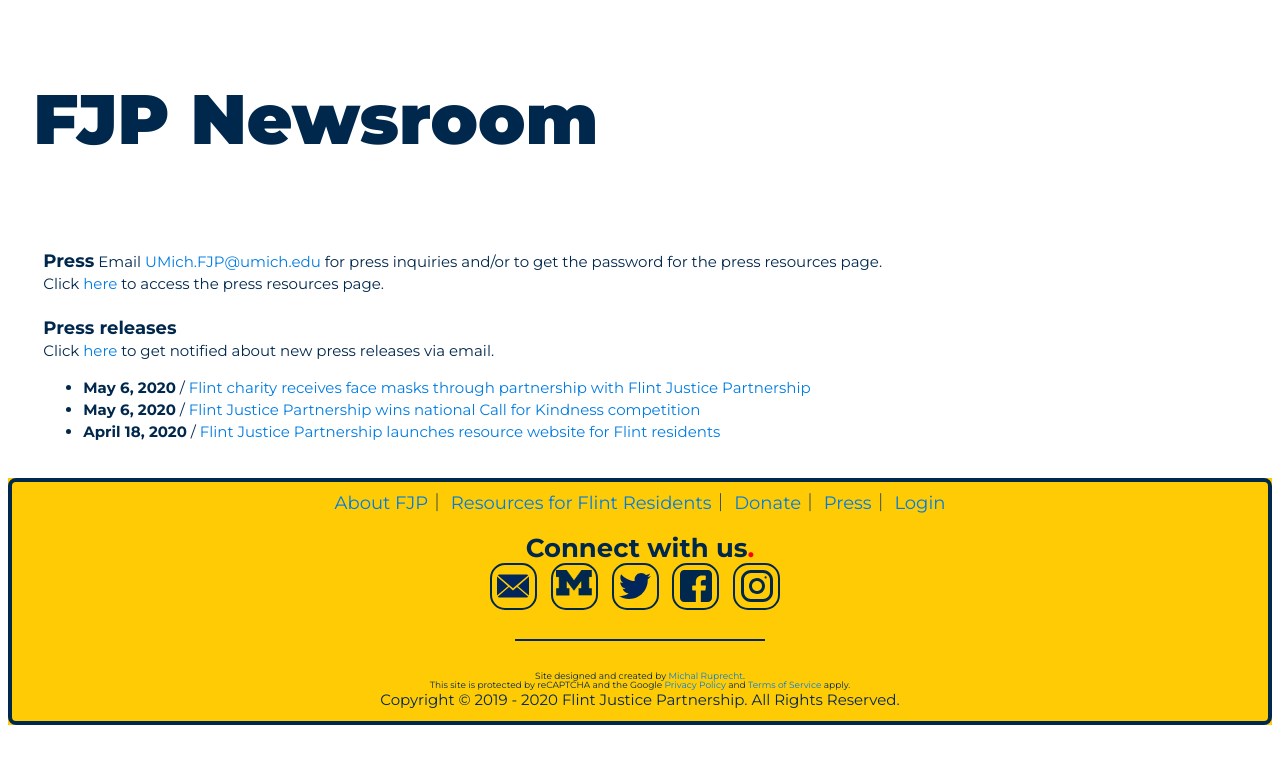
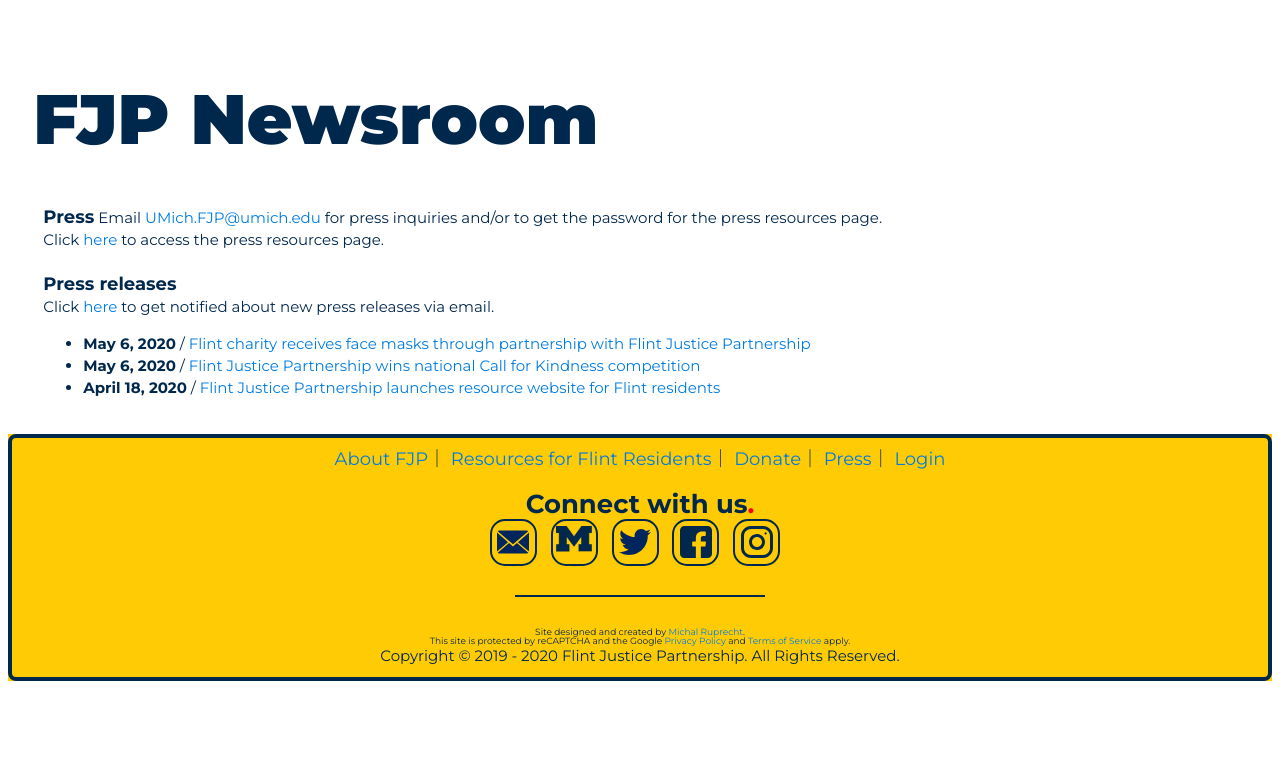
Before and after one commit to umichfjp/umichfjp.github.io, a Jekyll site: the page built from pages/press.html, in a window 1280 px wide. Shown: the top 764 px of the page. Built offline with Jekyll 4.4.1, drawn with Linux system fonts in a browser that asks for light colours.

```diff
--- a/pages/press.html
+++ b/pages/press.html
@@ -13,7 +13,7 @@ title: FJP Newsroom
       <div class="text">
         <h1>FJP Newsroom</h1>
         <h3>
-          <br><br><b><big>Press</big></b>
+          <b><big>Press</big></b>
           Email <a href="mailto:UMich.FJP@umich.edu">UMich.FJP@umich.edu</a> for press inquiries and/or to get the password for the press resources page.
           <br>Click <a href="https://umichfjp.github.io/pages/presspass">here</a> to access the press resources page.
 
```
